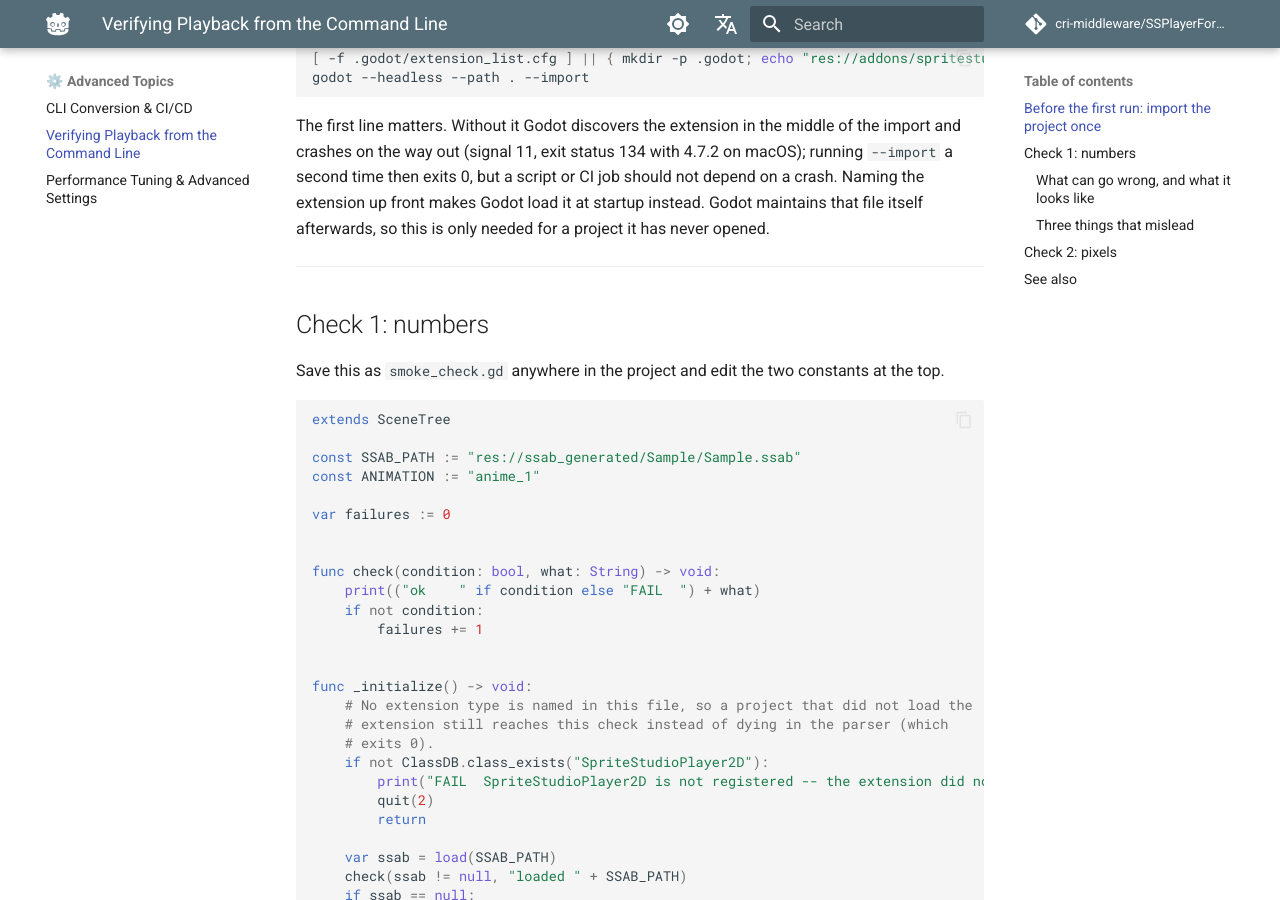
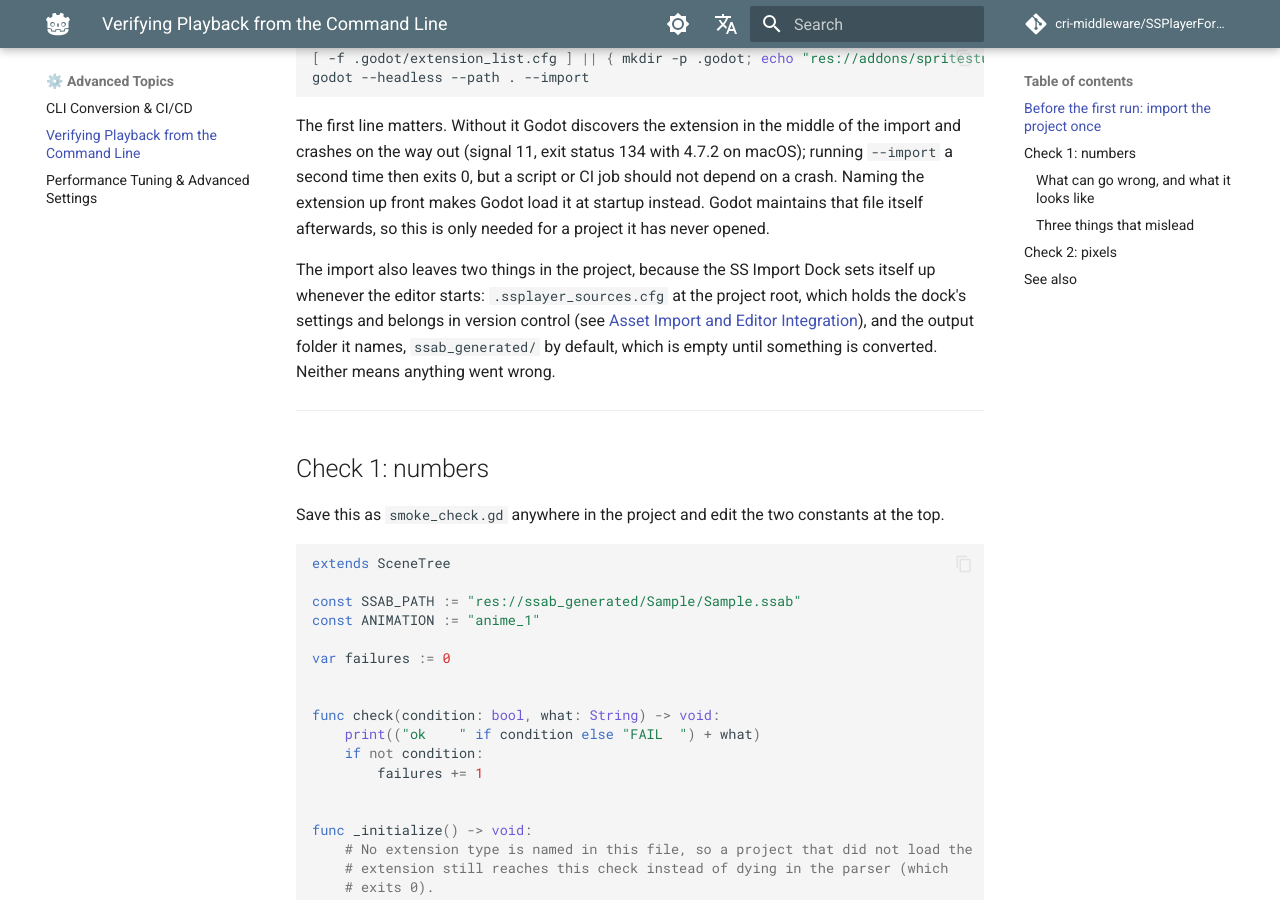
Before and after one commit to SpriteStudio/SSPlayerForGodot, an MkDocs documentation site: the page built from docs/en/workflow/verify_playback.md, in a window 1280 px wide and 900 px high, scrolled down 862 px. Built offline with MkDocs 1.6.1 and Material for MkDocs 9.7.7, drawn with Linux system fonts in a browser that asks for light colours; comment, search, counter and statistics services are not loaded.

Commit message:
docs: say what `--import` leaves behind on the verification page
Running `godot --headless --import` in a project that loads the extension
leaves `.ssplayer_sources.cfg` at the project root and creates the output
folder it names, `ssab_generated/` by default, empty. Both come from the
import dock setting itself up when the editor starts. The page told
readers to run the import and did not say so, which looks like debris to
a CI job or a coding assistant that checks `git status` afterwards.

English and Japanese; the note links to the page that explains the file.

````diff
--- a/docs/en/workflow/verify_playback.md
+++ b/docs/en/workflow/verify_playback.md
@@ -25,6 +25,8 @@ godot --headless --path . --import
 ```
 
 The first line matters. Without it Godot discovers the extension in the middle of the import and crashes on the way out (signal 11, exit status 134 with 4.7.2 on macOS); running `--import` a second time then exits 0, but a script or CI job should not depend on a crash. Naming the extension up front makes Godot load it at startup instead. Godot maintains that file itself afterwards, so this is only needed for a project it has never opened.
+
+The import also leaves two things in the project, because the SS Import Dock sets itself up whenever the editor starts: `.ssplayer_sources.cfg` at the project root, which holds the dock's settings and belongs in version control (see [Asset Import and Editor Integration](usage_asset_pipeline.md)), and the output folder it names, `ssab_generated/` by default, which is empty until something is converted. Neither means anything went wrong.
 
 ---
 
````
Also changed, not shown: docs/ja/workflow/verify_playback.md (+2 -0 lines).
